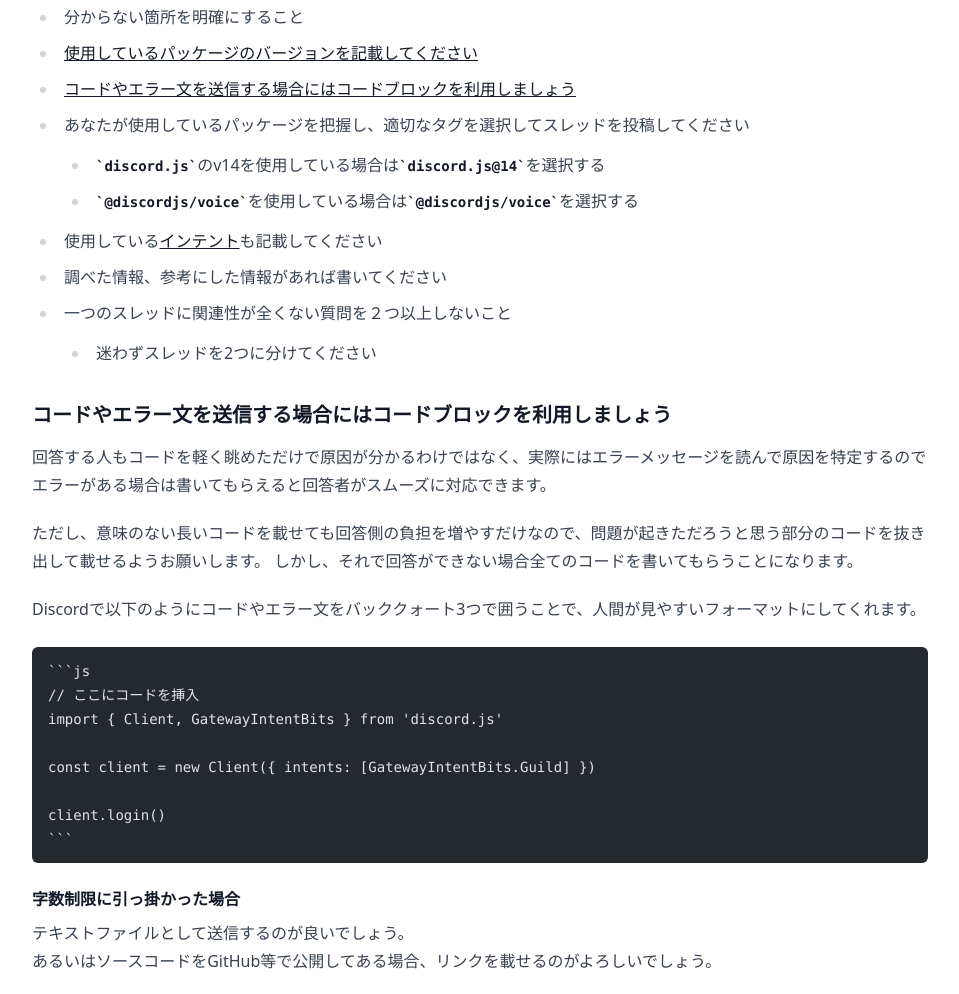
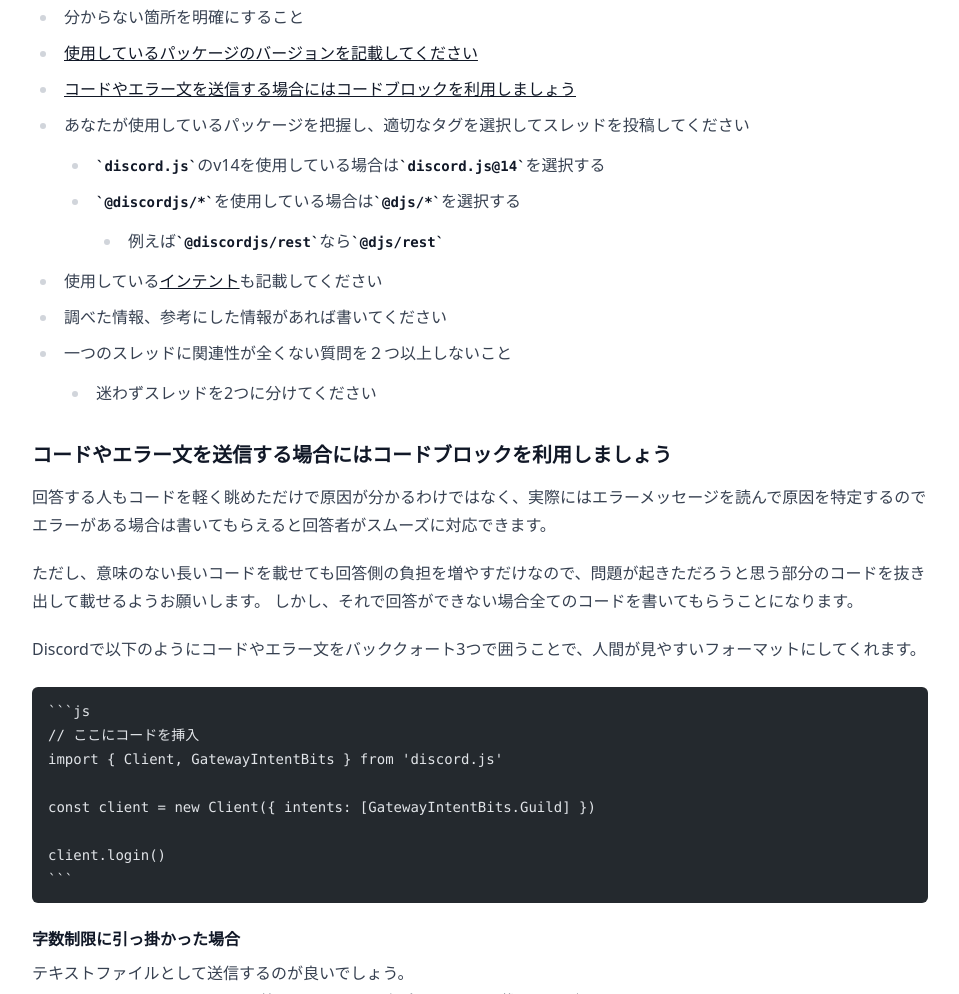
Before and after one commit to discordjs-japan/homepage, an Astro site: page /guidelines/questioner in a window 1280 px wide. Shown: the part 2195-3189 px from the top of the page, without its empty margins (160-1119 px from the left). Built offline with nearby package versions, Linux system fonts and the light colour scheme; Astro itself is replaced by a stand-in of ours; code samples lack their colours.

Commit message:
`@discordjs/*`パッケージのタグ選択方法を更新

```diff
--- a/src/pages/guidelines/questioner.mdx
+++ b/src/pages/guidelines/questioner.mdx
@@ -58,7 +58,8 @@ JavaScriptに関して更に詳しい情報を得るには[MDN](https://develope
 - [コードやエラー文を送信する場合にはコードブロックを利用しましょう](#コードやエラー文を送信する場合にはコードブロックを利用しましょう)
 - あなたが使用しているパッケージを把握し、適切なタグを選択してスレッドを投稿してください
   - `discord.js`のv14を使用している場合は`discord.js@14`を選択する
-  - `@discordjs/voice`を使用している場合は`@discordjs/voice`を選択する
+  - `@discordjs/*`を使用している場合は`@djs/*`を選択する
+    - 例えば`@discordjs/rest`なら`@djs/rest`
 - 使用している[インテント](https://cosen.se/discordjs-japan/Intents)も記載してください
 - 調べた情報、参考にした情報があれば書いてください
 - 一つのスレッドに関連性が全くない質問を２つ以上しないこと
```
